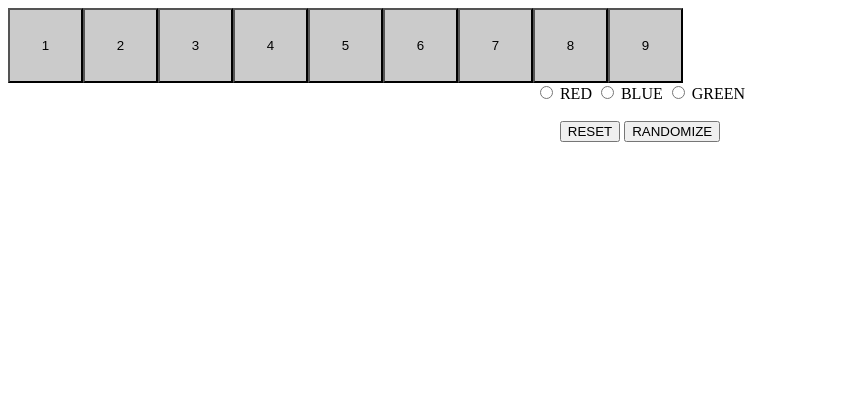
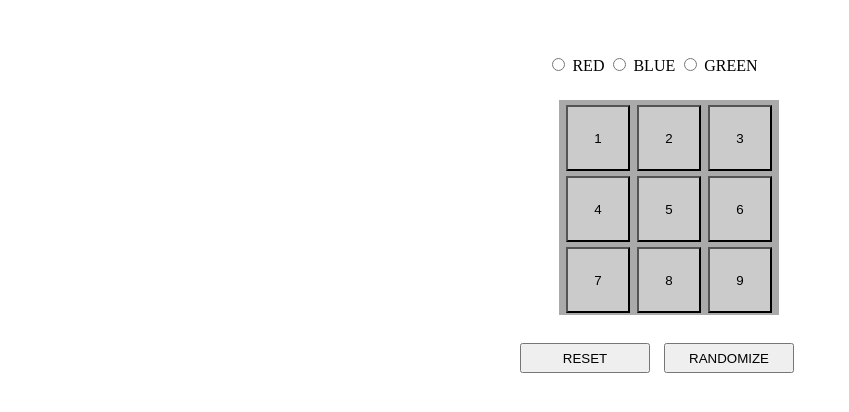
Before and after one commit to saiprasaddevare/Assignments, a plain HTML site: page JAVASCRIPT ASS/Matrix.html in a window 1280 px wide. Shown: the whole page, without its empty margins (0-849 px from the left). Drawn offline with Linux system fonts and the light colour scheme.

Commit message:
Minor changes to CSS
This CSS has minor changes with respect to Radio-Button and Button

```diff
--- a/JAVASCRIPT ASS/style.css
+++ b/JAVASCRIPT ASS/style.css
@@ -1,20 +1,42 @@
 
 	    .button_id{
-	    	width: 75px;
-	    	height: 75px;
-	    	border-radius: 0px;
-	    	background-color:#CBCBCB;
-	    	color: black;
+	    	width: 64px;
+			height: 66px;
+			border-radius: 0px;
+			background-color: #CBCBCB;
+			color: black;
+			float: left;
+			margin-left: 7px;
+			margin-top: 5px;
 
 	    }
-	    #center_layout{
- 			margin-top: 100px;
+	    .center_layout{
+	    	width: 220px;
+	    	height:215px;
+	    	background-color: #AAAAAA;
+	    	margin-left:551px;
+	    	margin-top: 100px;
 	    }
-	    #button_both{
+	    #button_one{
+
 	    	width: 130px;
 	    	height: 30px;
+	    	margin-top: 250px;
+	    	margin-left: -730px
+	    }
+	    #button_two
+	    {
+	    	width: 130px;
+	    	height: 30px;
+	    	margin-top: 250px;
+	    	margin-left: 10px
 	    }
 	    .tab_bg{
 	    	border: 4px solid #EDEDEE;
 
 	    }
+
+	    #radio_div{
+	    	margin-left: 25px;
+	    	margin-top: -260px
+	  }
```
